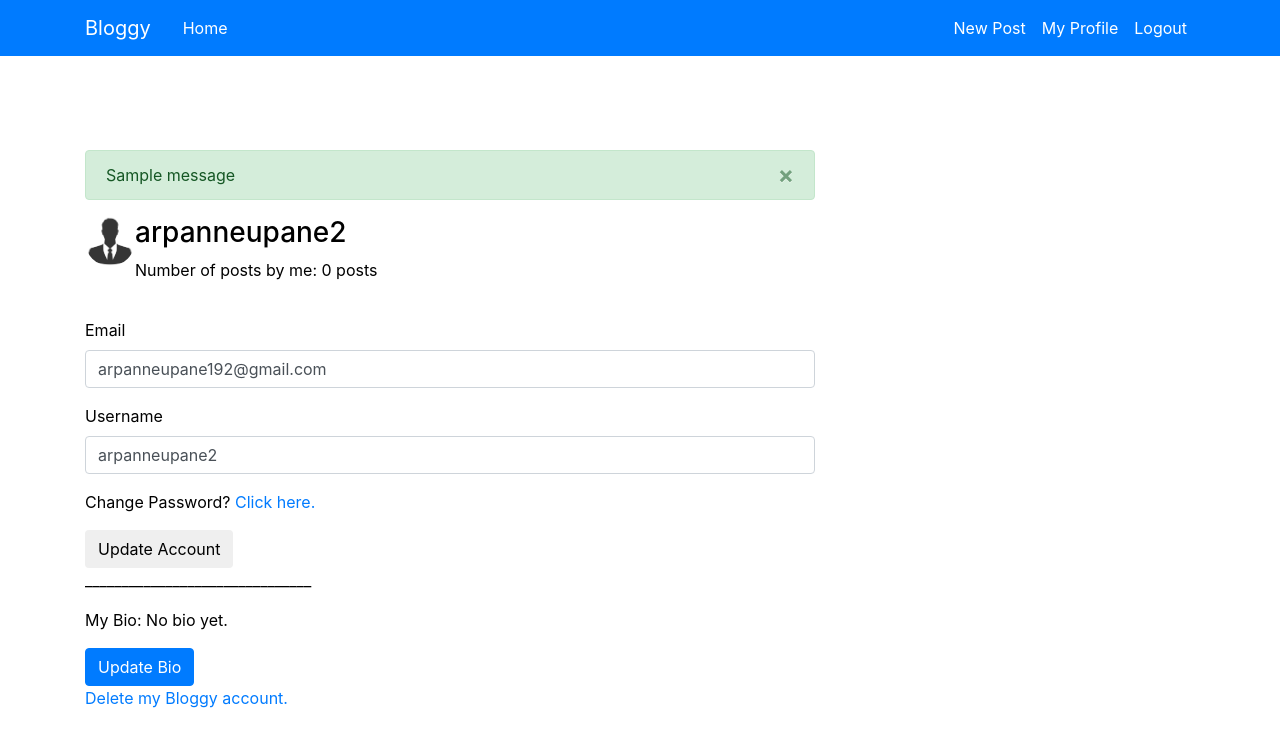
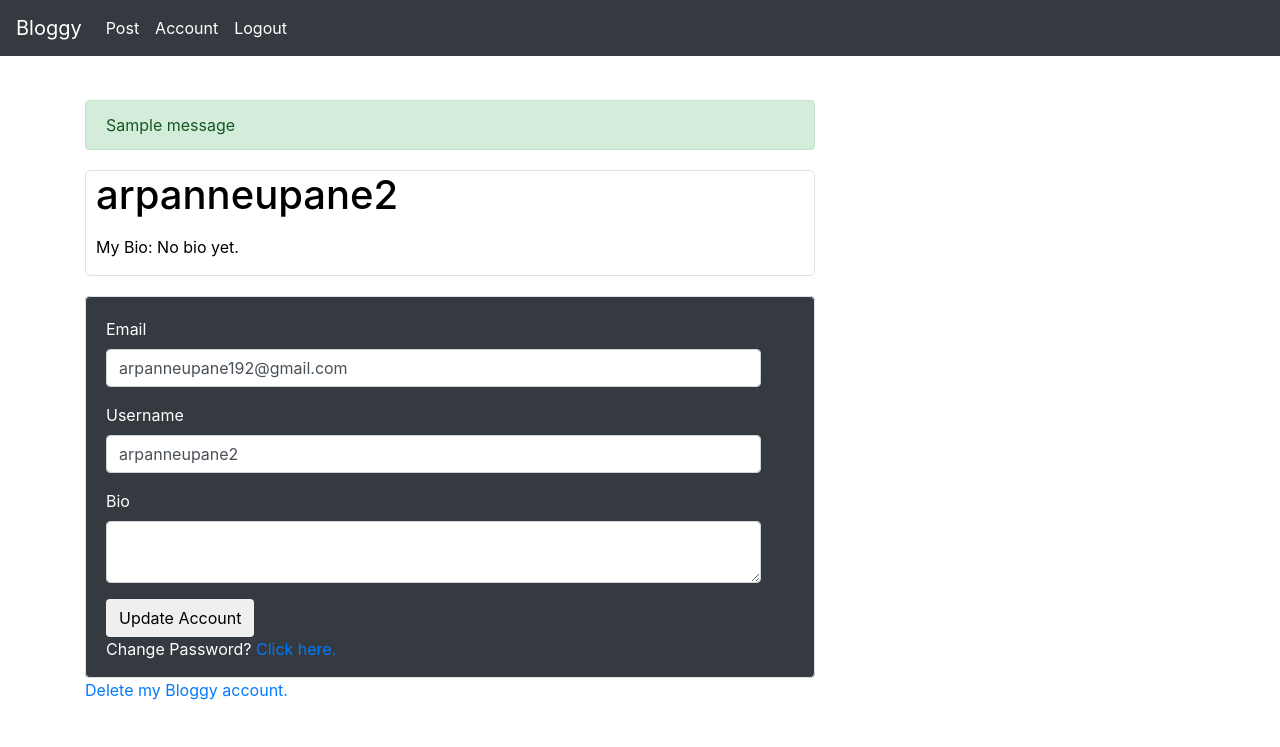
Before and after one commit to ShaikhMohammaddanish/bloggy-webapp, a Flask app: page /profile in a window 1280 px wide. Shown: the top 747 px of the page. Run offline with Flask 2, Linux system fonts and the light colour scheme; a user stored in the database is signed in; tables that the repository leaves empty hold one stand-in row (values such as "Sample post"); one stand-in notice (Sample message) is shown; some libraries are stand-ins or nearby versions.

Commit message:
changed the frontend

```diff
--- a/main.py
+++ b/main.py
@@ -12,10 +12,6 @@ import os
 from itsdangerous import TimedJSONWebSignatureSerializer as Serializer
 from datetime import datetime
 from flask_bcrypt import Bcrypt
-from PIL import Image
-from flask_admin import Admin, AdminIndexView
-from flask_admin.contrib.sqla import ModelView
-import secrets
 
 app = Flask(__name__)
 
@@ -117,6 +113,7 @@ class RegisterForm(FlaskForm):
 class UpdateAccount(FlaskForm):
     email = StringField("Email", validators=[InputRequired(), Email(message="Invalid Email"), Length(max=50)], render_kw={"placeholder": "example@gmail.com"})
     username = StringField("Username", validators=[InputRequired(), Length(min=4, max=15)])
+    bio = TextAreaField('Bio', [Length(min=0, max=1000)])
     submit = SubmitField('Update Account')
 
 
@@ -152,24 +149,7 @@ class DeleteAccountForm(FlaskForm):
     submit = SubmitField("Delete My Account")
 
 
-class MyModelView(ModelView):
-    def is_accessible(self):
-        return current_user.is_authenticated
 
-
-    def inaccessible_callback(self, name, **kwargs):
-        # redirect to login page if user doesn't have access
-        return redirect(url_for('login'))
-
-
-class MyAdminView(AdminIndexView):
-    def is_accessible(self):
-        return current_user.is_authenticated
-
-
-admin = Admin(app, index_view=MyAdminView())
-admin.add_view(MyModelView(User, db.session))
-admin.add_view(MyModelView(Post, db.session))
 
 
 # Error handling
@@ -183,23 +163,25 @@ def page_not_found(e):
     return "<h1>403 You do not have permission to do that.</h1>", 403
 
 
-# Admin
-@app.route('/admin_login')
-def admin_login():
-    user = User.query.get(1)
-    login_user(user)
-    return 'logged in'
-
-@app.route('/admin_logout')
-def admin_logout():
-    logout_user()
-    return 'logged out'
 
 # Home Page
-@app.route("/home")
-@app.route("/")
+@app.route("/home", methods=['GET', 'POST'])
+@app.route("/", methods=['GET', 'POST'])
+@app.route("/login", methods=['GET', 'POST'])
 def home():
-    return render_template("index.html", title="Welcome to Bloggy!")
+    form = LoginForm()
+    if form.validate_on_submit():
+        user = User.query.filter_by(username=form.username.data).first()
+        if user:
+            if bcrypt.check_password_hash(user.password, form.password.data):
+                login_user(user)
+                return redirect(url_for("userhome"))
+
+        flash("User does not exist, or invalid username or password.", 'warning')
+    if current_user.is_authenticated:
+        return redirect('userhome')
+    else:
+        return render_template('login.html', title='Login', form=form)
 
 
 
@@ -208,6 +190,14 @@ def home():
 @login_required
 def userhome():
     posts = Post.query.all()
+
+    post_total = 0
+    for post in posts:
+        post_total += 1
+
+    if post_total == 0:
+        flash('No posts yet. Come back later or be the first to make a post!', 'info')
+
     return render_template("userhome.html", posts=posts, title="My Dashboard")
 
 
@@ -226,29 +216,18 @@ def profile():
     if form.validate_on_submit():
         current_user.username = form.username.data
         current_user.email = form.email.data
+        current_user.bio_content = form.bio.data
         db.session.commit()
         flash('Your account has been updated!', 'success')
         return redirect(url_for('profile'))
     elif request.method == 'GET':
         form.username.data = current_user.username
         form.email.data = current_user.email
+        form.bio.data = current_user.bio_content
     return render_template("profile.html", name=current_user.username, email=current_user.email, title="My Profile", form=form, posts=post_total)
 
 
-# Create Bio
-@app.route("/profile/bio", methods=["GET", 'POST'])
-@login_required
-def bio():
-    form = BioForm()
-    if form.validate_on_submit():
-        current_user.bio_content = form.bio.data
-        db.session.commit()
-        flash("Your bio has been updated!", 'success')
-        return redirect(url_for('profile'))
-    elif request.method == 'GET':
-        form.bio.data = current_user.bio_content
 
-    return render_template('bio.html', form=form, title="Update Bio")
 
 
 
@@ -356,24 +335,8 @@ def delete_account():
         db.session.delete(user)
         db.session.commit()
         flash('Your account has been deleted', 'success')
-        return redirect(url_for('login'))
+        return redirect(url_for('home'))
     return render_template("deleteacc.html", form=form, title="Delete My Account")
-
-
-
-# Logging In
-@app.route('/login', methods=["GET", "POST"])
-def login():
-    form = LoginForm()
-
-    if form.validate_on_submit():
-        user = User.query.filter_by(username=form.username.data).first()
-        if user:
-            if bcrypt.check_password_hash(user.password, form.password.data):
-                login_user(user)
-                return redirect(url_for("userhome"))
-        flash("User does not exist, or invalid username or password.", 'warning')
-    return render_template("login.html", form=form, title="Login")
 
 
 
@@ -382,7 +345,8 @@ def login():
 @login_required
 def logout():
     logout_user()
-    return redirect(url_for("login"))
+    flash("You have been logged out.", 'info')
+    return redirect(url_for("home"))
 
 
 
@@ -397,13 +361,11 @@ def signup():
         new_user = User(username=form.username.data, email=form.email.data, password=hashed_password)
         db.session.add(new_user)
         db.session.commit()
-        msg = Message('Welcome to Bloggy!', sender = 'bloggywebsite@gmail.com', recipients = [form.email.data])
-        msg.body = "Hello, welcome to Bloggy!"
-        mail.send(msg)
+
 
 
         flash(f"Your account has been created for {form.username.data}", 'success')
-        return redirect(url_for('login'))
+        return redirect(url_for('home'))
     return render_template("signup.html", form=form, title="Sign Up")
 
 
@@ -411,7 +373,7 @@ def signup():
 def send_reset_email(user):
     token = user.get_reset_token()
     msg = Message('Forgot your password?',
-                  sender='noreply@demo.com',
+                  sender='bloggywebsite@gmail.com',
                   recipients=[user.email])
     msg.body = f'''To reset your password, visit the following link:
     {url_for('reset_password', token=token, _external=True)}
@@ -450,7 +412,7 @@ def reset_password(token):
         user.password = hashed_password
         db.session.commit()
         flash('Your password has been updated! You are now able to log in', 'success')
-        return redirect(url_for('login'))
+        return redirect(url_for('home'))
     return render_template('resetpw.html', title='Reset Password', form=form)
 
 
--- a/templates/deleteacc.html
+++ b/templates/deleteacc.html
@@ -20,6 +20,7 @@
     {{ wtf.form_field(form.username)}}
     {{ wtf.form_field(form.password)}}
     {{ wtf.form_field(form.submit)}}
+    <p>When you click the "Delete My Account" button, that is an undoable action and we are not responsible. Your posts, account, and any information related to you on this app will be gone! Do at your own risk! <a href="{{ url_for('userhome')}}">Cancel</a></p>
 </form>
 
 
--- a/templates/profile.html
+++ b/templates/profile.html
@@ -12,53 +12,40 @@
     {% with messages = get_flashed_messages(with_categories=true) %}
       {% if messages %}
         {% for category, message in messages %}
-          <div class="alert alert-{{ category }} alert-dismissible fade show" role="alert">
-              <span>{{ message }}</span>
-              <button type="button" class="close" data-dismiss="alert" aria-label="Close">
-              <span aria-hidden="true">&times;</span>
-              </button>
+          <div class="alert alert-{{ category }}">
+            {{ message }}
           </div>
         {% endfor %}
       {% endif %}
     {% endwith %}
-<div class="content-section">
-  <div class='media'>
-    <img class='rounded-circle account-img' src='../static/profile_pics/default.jpg' width="50" height="50">
-    <div class='media-body'>
-      <h3 class='account-heading'>{{ name }}</h3>
-      {% if posts == None %}
-        <p>Number of posts by me: 0 posts</p>
-      {% elif posts == 1 %}
-        <p>Number of posts by me: {{posts}} post</p>
+  <div class="name-border">
+    <div class='border'>
+        <div class="user-content">
+            <h1>{{ current_user.username }}</h1>
+            {% if current_user.bio_content == None %}
+                <p><p>My Bio: No bio yet.</p></p>
             {% else %}
-        <p>Number of posts by me: {{posts}} posts</p>
+                <p>{{ current_user.bio_content }}</p>
             {% endif %}
         </div>
     </div>
+  </div>
+<div class='edit-border'>
+  <div class='border'>
 	<div class='form'>
 	<form method='POST' action=''>
 		{{ form.hidden_tag ()}}
 		{{ wtf.form_field(form.email)}}
 		{{ wtf.form_field(form.username)}}
+		{{ wtf.form_field(form.bio)}}
+		{{ wtf.form_field(form.submit)}}
 		<p>Change Password? <a href="changepassword">Click here.</a></p>
-    {{ wtf.form_field(form.submit)}}
 	</form>
 	</div>
+
 </div>
-
-
-    <p>_______________________________</p>
-    {% if current_user.bio_content == None %}
-      <p>My Bio: No bio yet.</p>
-    {% else %}
-      <p>My Bio: {{current_user.bio_content}} </p>
-    {% endif %}
-    <a class="btn btn-primary" href="/profile/bio">Update Bio</a>
 </div>
-
-
-
-
+</div>
 
 <footer class="delete-acc">
   <a href="{{ url_for('delete_account')}}">Delete my Bloggy account.</a>
@@ -72,10 +59,21 @@
 
 	}
 
-    a {
-        text-decoration: none;
+	.name-border .user-content {
+    margin-left: 10px;
+
 	}
 
+  .border {
+    margin-top: 20px;
+    border-radius: 5px;
+  }
+
+  .edit-border {
+	background-color: #343a40;
+	color: white;
+	border-radius: 5px;
+  }
 
   footer{
 		left: 0;
@@ -85,6 +83,9 @@
 
   .form{
     margin-top: 20px;
+    width: 90%;
+    margin-left: 20px;
+
   }
 
 
--- a/templates/userbase.html
+++ b/templates/userbase.html
@@ -2,13 +2,11 @@
 <html>
 <head>
     <!-- Required meta tags -->
-    <meta charset="UTF-8">
-    <meta name="viewport" content="width=device-width, initial-scale=1.0">
+    <meta charset="utf-8">
+    <meta name="viewport" content="width=device-width, initial-scale=1, shrink-to-fit=no">
 
     <!-- Bootstrap CSS -->
     <link rel="stylesheet" href="https://maxcdn.bootstrapcdn.com/bootstrap/4.0.0/css/bootstrap.min.css" integrity="sha384-Gn5384xqQ1aoWXA+058RXPxPg6fy4IWvTNh0E263XmFcJlSAwiGgFAW/dAiS6JXm" crossorigin="anonymous">
-
-    <link rel="stylesheet" type="text/css" href="{{ url_for('static', filename='style.css') }}">
 
     {% if title %}
         <title>Bloggy - {{ title }}</title>
@@ -17,43 +15,32 @@
     {% endif %}
 </head>
 <body>
-    <header class="site-header">
-      <nav class="navbar navbar-expand-lg navbar-dark bg-primary fixed-top">
-        <div class="container">
-          <a class="navbar-brand mr-4" href="/userhome">Bloggy</a>
-          <button class="navbar-toggler" type="button" data-toggle="collapse" data-target="#navbarToggle" aria-controls="navbarToggle" aria-expanded="false" aria-label="Toggle navigation">
+  <nav class="navbar fixed-top navbar-expand-lg navbar-dark bg-dark">
+      <a class="navbar-brand" href="{{ url_for('userhome')}}">Bloggy</a>
+      <button class="navbar-toggler" type="button" data-toggle="collapse" data-target="#navbarNav" aria-controls="navbarNav" aria-expanded="false" aria-label="Toggle navigation">
       <span class="navbar-toggler-icon"></span>
       </button>
-          <div class="collapse navbar-collapse" id="navbarToggle">
-            <div class="navbar-nav mr-auto">
-              <a class="nav-item nav-link active" href="/userhome">Home</a>
+      <div class="collapse navbar-collapse" id="navbarNav">
+    <ul class="navbar-nav">
 
-            </div>
-            <!-- Navbar Right Side -->
-            <div class="navbar-nav">
-
-                <a class="nav-item nav-link active" href="/post">New Post</a>
-                <a class="nav-item nav-link active" href="/profile">My Profile</a>
-                <a class="nav-item nav-link active" href="/logout">Logout</a>
-
-            </div>
-          </div>
+      <li class="nav-item active">
+        <a class="nav-link" href="{{ url_for('create_post')}}">Post</a>
+      </li>
+      <li class="nav-item active">
+        <a class="nav-link" href="{{ url_for('profile')}}">Account</a>
+      </li>
+      <li class="nav-item active">
+        <a class="nav-link" href="{{ url_for('logout')}}">Logout</a>
+      </li>
+        </ul>
       </div>
   </nav>
-    </header>
     <main role="main" class="container">
         <div class="row">
           <div class="col-md-8">
-          {% with messages = get_flashed_messages(with_categories=true) %}
-            {% if messages %}
-              {% for category, message in messages %}
-                <div class="alert alert-{{ category }}">
-                  {{ message }}
+            {% block content %}
+            {% endblock %}
           </div>
-              {% endfor %}
-            {% endif %}
-          {% endwith %}
-          {% block content %}{% endblock %}
           </div>
 
     </main>
```
Also changed, not shown: templates/base.html (+15 -25 lines), templates/login.html (+61 -15 lines), templates/signup.html (+61 -15 lines), templates/user.html (+32 -14 lines), templates/userhome.html (+25 -14 lines), database.db, static/base.jpg (added), 2 other files. Lines whose indentation alone changed are shown as unchanged.
